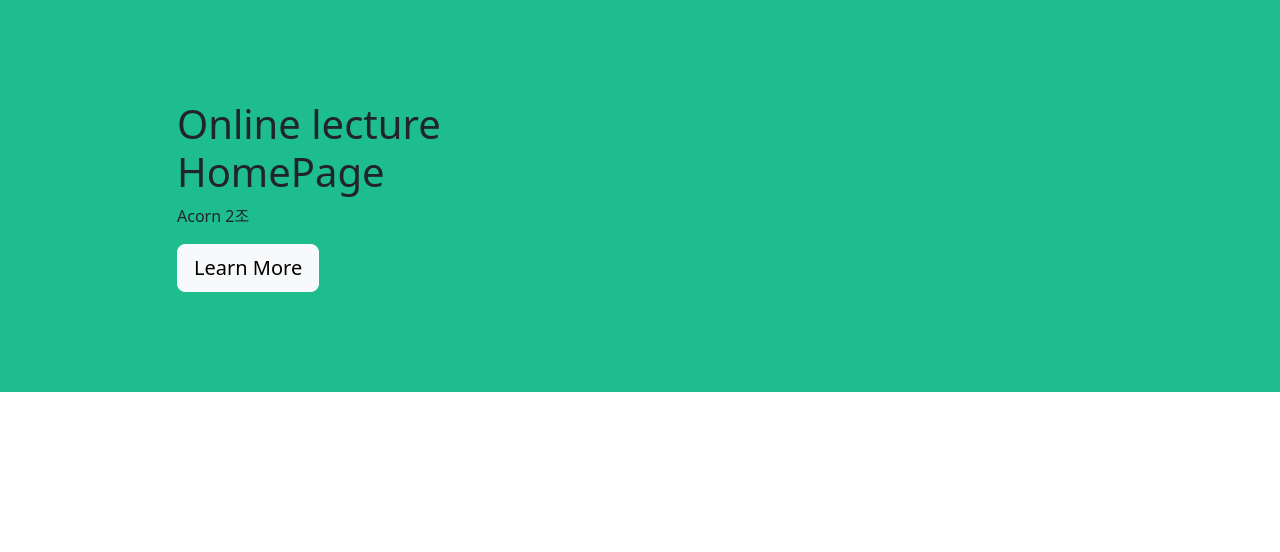
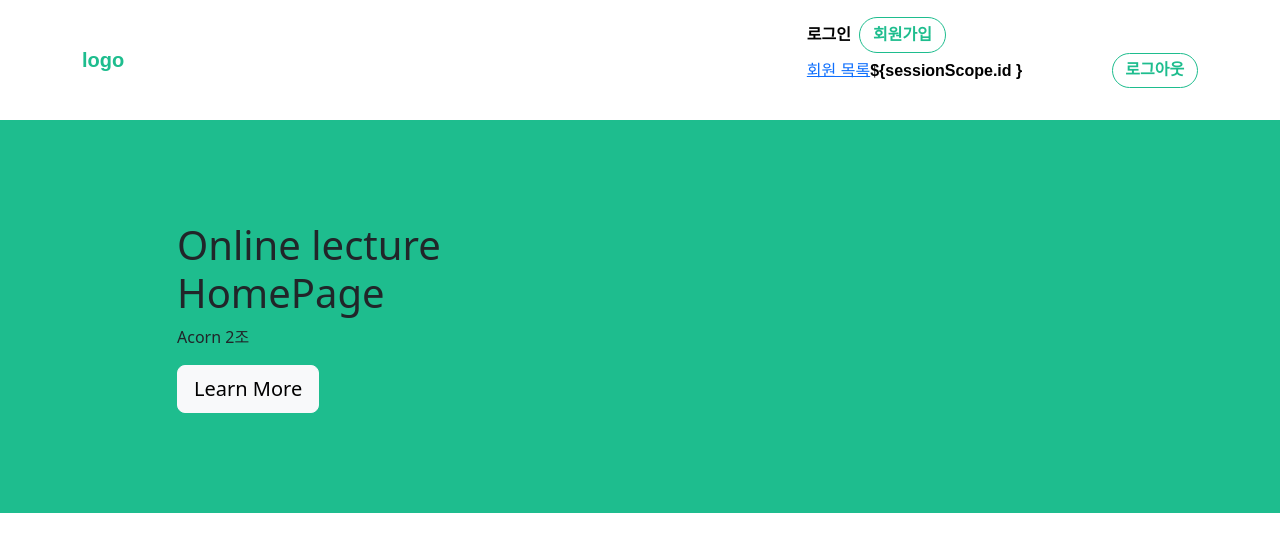
Before and after one commit to Acorn202210/Web, a Vue app: page / in a window 1280 px wide. Shown: the top 552 px of the page. Built offline with nearby package versions, Linux system fonts and the light colour scheme.

Commit message:
header 부분 연결

```diff
--- a/package.json
+++ b/package.json
@@ -35,7 +35,8 @@
     "parserOptions": {
       "parser": "@babel/eslint-parser"
     },
-    "rules": {}
+    "rules": {
+    }
   },
   "browserslist": [
     "> 1%",
--- a/src/App.vue
+++ b/src/App.vue
@@ -1,4 +1,6 @@
 <template>
+  <header-component/>
+
   <div class="wrapper" id="App">
     <!--<jsp:include page="/WEB-INF/views/include/header.jsp"></jsp:include>-->
 
@@ -24,6 +26,7 @@
 </template>
 
 <script>
+import HeaderComponent from './components/HeaderComponent.vue'
 
 export default {
   name: 'App',
@@ -36,6 +39,7 @@ export default {
 
   },
   components: {
+    HeaderComponent
   },
 
 
--- a/src/components/HeaderComponent.vue
+++ b/src/components/HeaderComponent.vue
@@ -1,4 +1,3 @@
-
 <template>
     <div class="header-blue" id="HeaderComponent">
         <nav class="navbar navbar-dark navbar-expand-md navigation-clean-search" style="background-color:#fff">
@@ -68,3 +67,16 @@
         <!--<script src="https://cdnjs.cloudflare.com/ajax/libs/jquery/3.2.1/jquery.min.js"></script>-->
     </div>
 </template>
+
+<script>
+export default {
+    name: 'Header',
+    props:{
+
+    }
+}
+</script>
+
+<style>
+
+</style>
```
